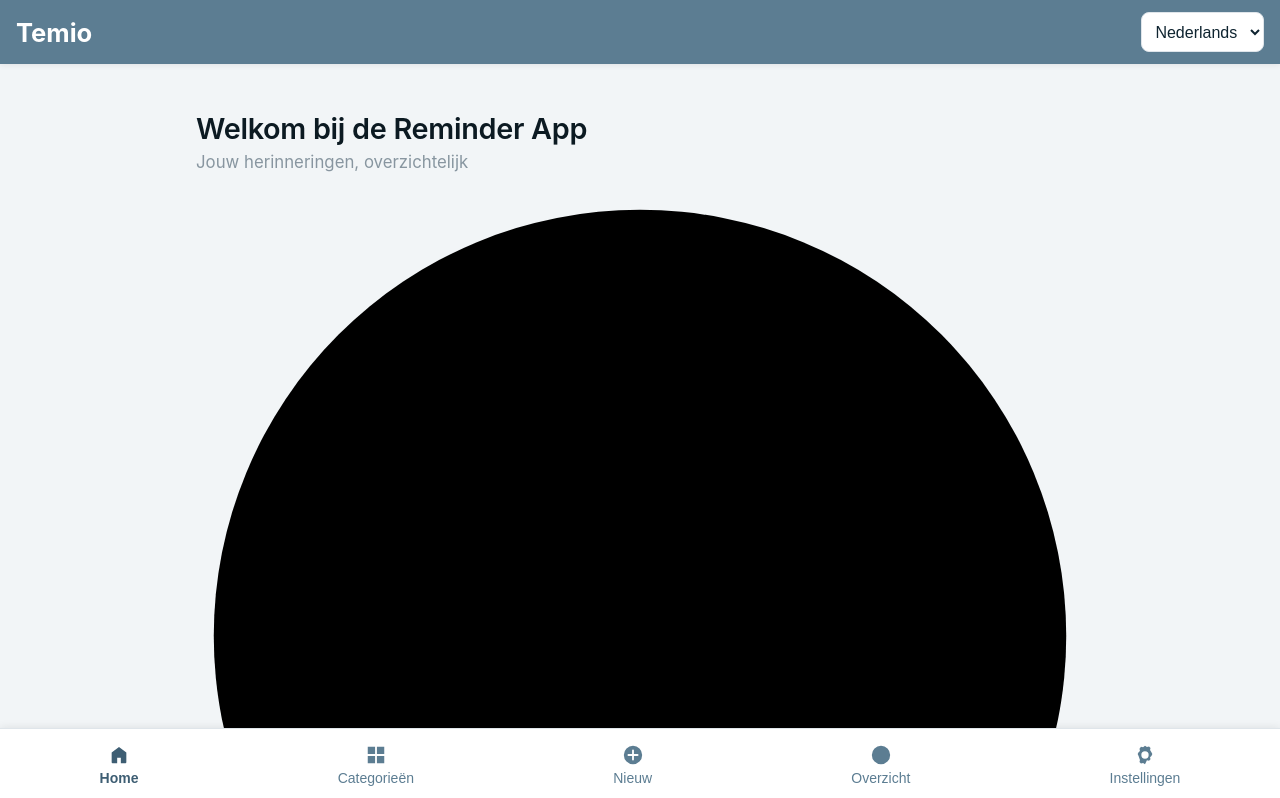
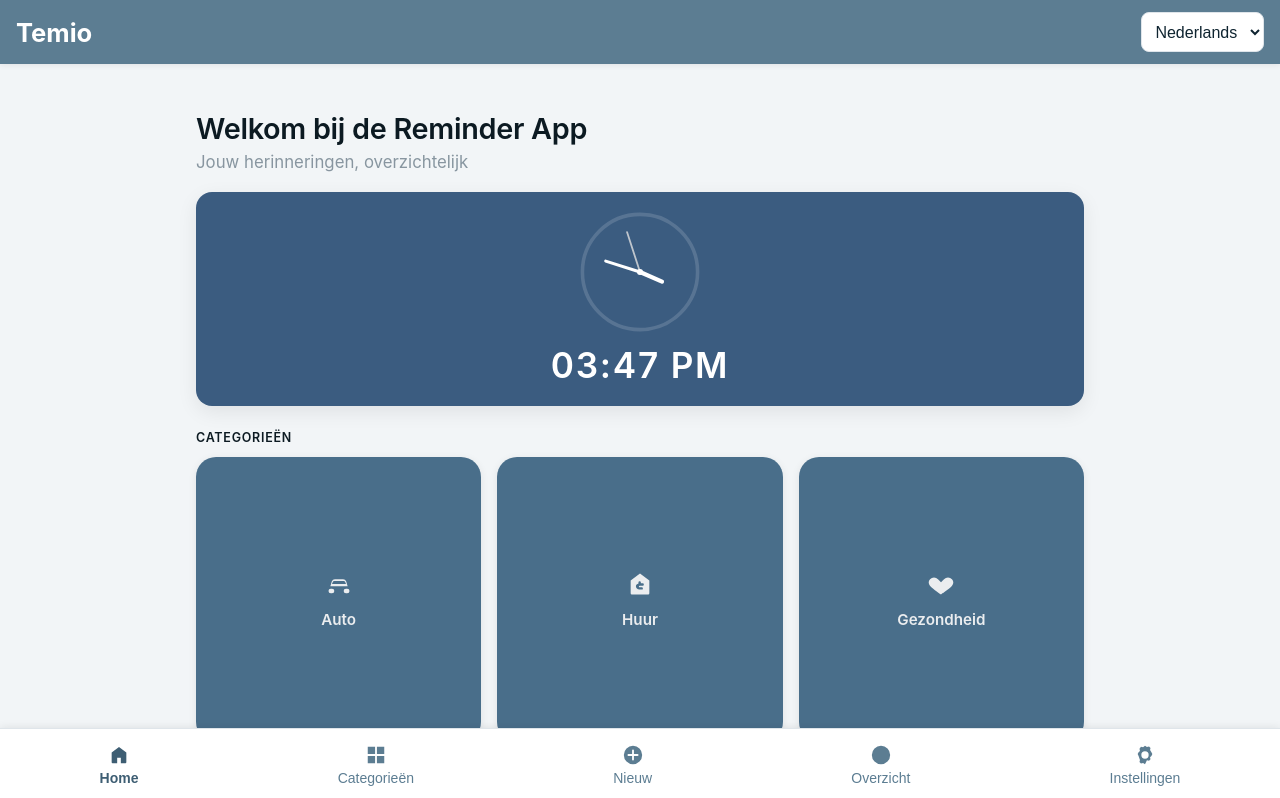
Before and after one commit to harrolds/temio, a React (Vite) app: page / in a window 1280 px wide. Shown: the top 798 px of the page. Built offline with nearby package versions, Linux system fonts and the light colour scheme.

Commit message:
Update styles.css

```diff
--- a/src/styles.css
+++ b/src/styles.css
@@ -170,3 +170,81 @@ a:hover {
 .home-tile { display: flex; flex-direction: column; align-items: center; gap: .35rem; padding: .9rem; border-radius: 1rem; background: #fff; text-decoration: none; color: inherit; border: 1px solid rgba(0,0,0,.06); }
 .home-tile .tile-icon .icon-filled { width: 28px; height: 28px; }
 .home-tile .tile-label { font-weight: 600; font-size: .95rem; }
+
+/* ================================================================
+   Sprint 2.4 – Home Visual Refinement (HeroClock redesign)
+   ================================================================ */
+
+.hero-clock-card {
+  background-color: #3b5c80;
+  color: #fff;
+  border-radius: 1rem;
+  padding: 1.25rem 0;
+  margin: 1rem 0 1.5rem;
+  display: flex;
+  flex-direction: column;
+  align-items: center;
+  justify-content: center;
+  box-shadow: 0 6px 20px rgba(0, 0, 0, 0.08);
+}
+
+.hero-clock-face {
+  width: 120px;
+  height: 120px;
+  position: relative;
+  margin-bottom: 0.75rem;
+}
+
+.hero-clock-svg {
+  width: 100%;
+  height: 100%;
+}
+
+.clock-bg {
+  fill: none;
+  stroke: rgba(255, 255, 255, 0.15);
+  stroke-width: 3;
+}
+
+.hand {
+  stroke-linecap: round;
+  transform-origin: 50% 50%;
+  transition: transform 0.4s cubic-bezier(0.4, 0.2, 0.3, 1);
+}
+
+.hand.hour {
+  stroke: #fff;
+  stroke-width: 3.5;
+}
+
+.hand.minute {
+  stroke: #fff;
+  stroke-width: 2.5;
+}
+
+.hand.second {
+  stroke: #e0e0e0;
+  stroke-width: 1.5;
+  opacity: 0.8;
+}
+
+.clock-center {
+  fill: #fff;
+}
+
+.hero-clock-digital {
+  font-size: 2.2rem;
+  font-weight: 600;
+  letter-spacing: 0.05em;
+  text-align: center;
+}
+
+/* TaskList repositioning */
+.tasklist {
+  margin-top: 1.75rem;
+}
+
+/* Home grid spacing refinement */
+.home-grid {
+  margin-bottom: 0.5rem;
+}
```
